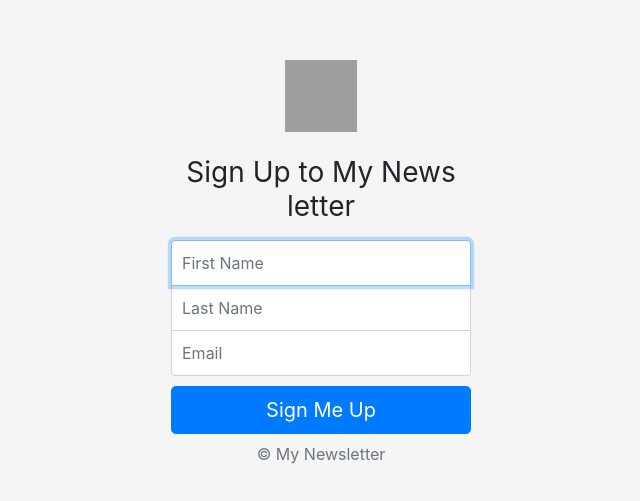
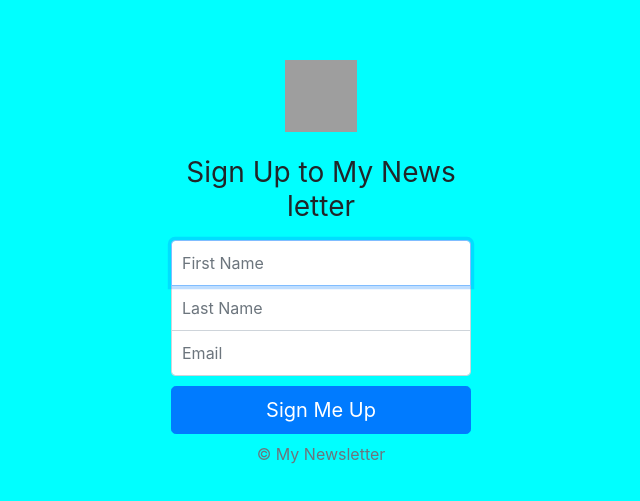
Before and after one commit to gildasNfor/News-letter-SignUp, a website: page signup.html in a window 1280 px wide. Shown: the part 129-630 px from the top of the page, without its empty margins (319-959 px from the left). Drawn offline with nearby package versions, Linux system fonts and the light colour scheme; grey boxes are pictures that could not be loaded.

Commit message:
Update styles.css

```diff
--- a/public/css/styles.css
+++ b/public/css/styles.css
@@ -10,7 +10,8 @@ body {
   align-items: center;
   padding-top: 40px;
   padding-bottom: 40px;
-  background-color: #f5f5f5;
+/*   background-color: #f5f5f5; */
+  background-color: cyan;
 }
 
 .form-signin {
```
